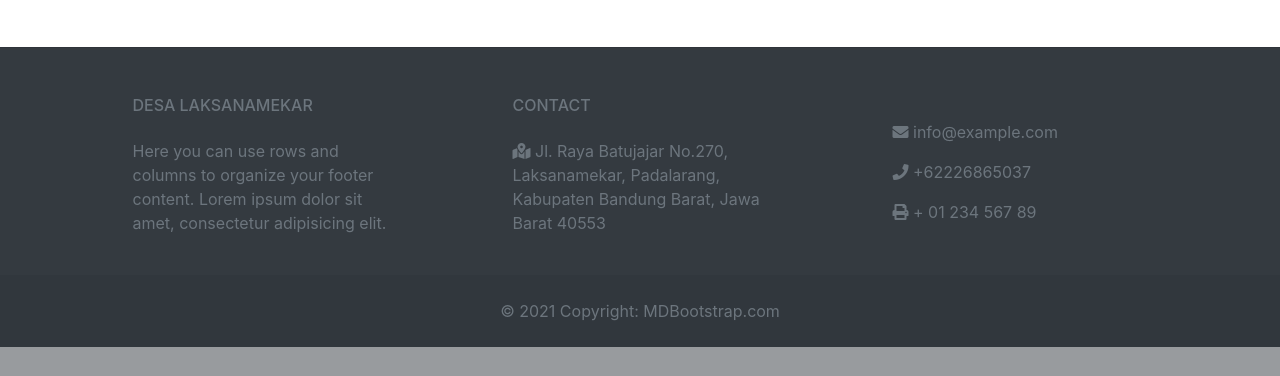
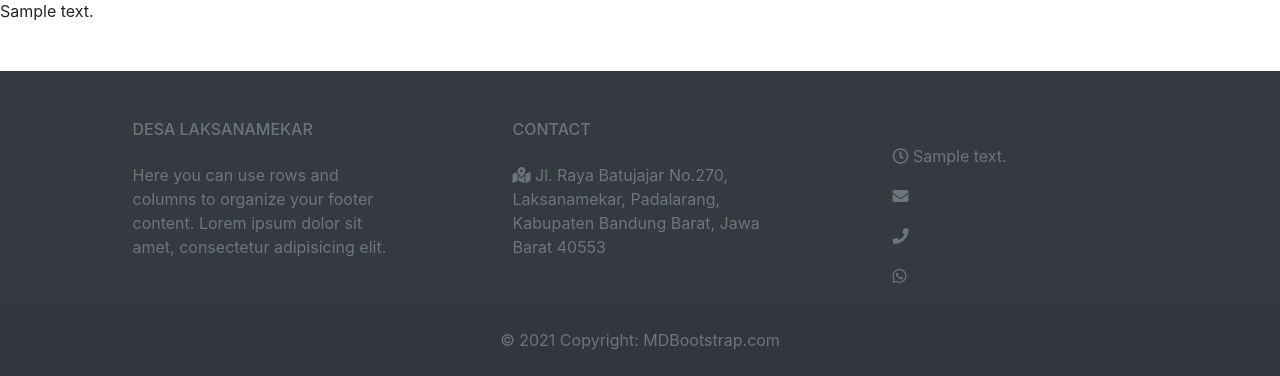
Before and after one commit to M16Yusuf/portal, a CodeIgniter app: page /portal/hubungikami in a window 1280 px wide. Shown: the part 472-848 px from the top of the page. Before the commit the page ends 819 px from the top, so only its background shows below. Run offline with CodeIgniter, Linux system fonts and the light colour scheme; tables that the repository leaves empty or names only in its code hold one stand-in row (values such as "Sample post"); data that the repository does not hold is empty; some libraries are stand-ins or nearby versions.

Commit message:
Update kontak
update kontak dari statis menjadi dinamis menggunakan database

```diff
--- a/application/controllers/HubungiKami.php
+++ b/application/controllers/HubungiKami.php
@@ -9,9 +9,11 @@
 
     public function index()
     {
-        // load view admin/overview.php
+        $data['kontak'] = $this->db->get('aboutus')->result_array();
+
+        // load view
         $this->load->view("portal/partial/header");
-        $this->load->view("portal/hubungikami");
-        $this->load->view("portal/partial/footer");
+        $this->load->view("portal/hubungikami", $data);
+        $this->load->view("portal/partial/footer", $data);
     }
 }
--- a/application/controllers/Overview.php
+++ b/application/controllers/Overview.php
@@ -9,10 +9,10 @@
 
     public function index()
     {
-
-        // load view admin/overview.php
+        $data['kontak'] = $this->db->get('aboutus')->result_array();
+        // load view portal Overview
         $this->load->view("portal/partial/header");
         $this->load->view("portal/overview");
-        $this->load->view("portal/partial/footer");
+        $this->load->view("portal/partial/footer",$data);
     }
 }
--- a/application/controllers/Struktur.php
+++ b/application/controllers/Struktur.php
@@ -9,9 +9,10 @@
 
     public function index()
     {
-        // load view admin/overview.php
+        $data['kontak'] = $this->db->get('aboutus')->result_array();
+        // load view portal/struktur.php
         $this->load->view("portal/partial/header");
         $this->load->view("portal/struktur");
-        $this->load->view("portal/partial/footer");
+        $this->load->view("portal/partial/footer", $data);
     }
 }
--- a/application/controllers/VisiMisi.php
+++ b/application/controllers/VisiMisi.php
@@ -9,9 +9,10 @@
 
     public function index()
     {
+        $data['kontak'] = $this->db->get('aboutus')->result_array();
         // load view admin/overview.php
         $this->load->view("portal/partial/header");
         $this->load->view("portal/visimisi");
-        $this->load->view("portal/partial/footer");
+        $this->load->view("portal/partial/footer", $data);
     }
 }
--- a/application/views/portal/hubungikami.php
+++ b/application/views/portal/hubungikami.php
@@ -9,6 +9,10 @@
 <!-- end map -->
 
 <!-- Informasi -->
+<?php echo $kontak['0']['isi'] ?>
+<?php echo $kontak['1']['isi'] ?>
+<?php echo $kontak['2']['isi'] ?>
+<?php echo $kontak['3']['isi'] ?>
 <!-- end informasi -->
 
 <!-- end body -->
--- a/application/views/portal/partial/footer.php
+++ b/application/views/portal/partial/footer.php
@@ -33,11 +33,10 @@
                     <!-- Links -->
                     <h6 class="text-uppercase fw-bold mb-4">
                     </h6>
-                    <i class="fas fa-envelope me-3"></i>
-                    info@example.com
-                    </p>
-                    <p><i class="fas fa-phone me-3"></i> +62226865037</p>
-                    <p><i class="fas fa-print me-3"></i> + 01 234 567 89</p>
+                    <p><i class="far fa-clock"></i> <?php echo $kontak['0']['isi'] ?></p>
+                    <p><i class="fas fa-envelope me-3"></i> <?php echo $kontak['1']['isi'] ?> </p>
+                    <p><i class="fas fa-phone me-3"></i> <?php echo $kontak['2']['isi'] ?> </p>
+                    <p><i class="fab fa-whatsapp"></i> <?php echo $kontak['3']['isi'] ?></p>
                 </div>
                 <!-- Grid column -->
             </div>
```
